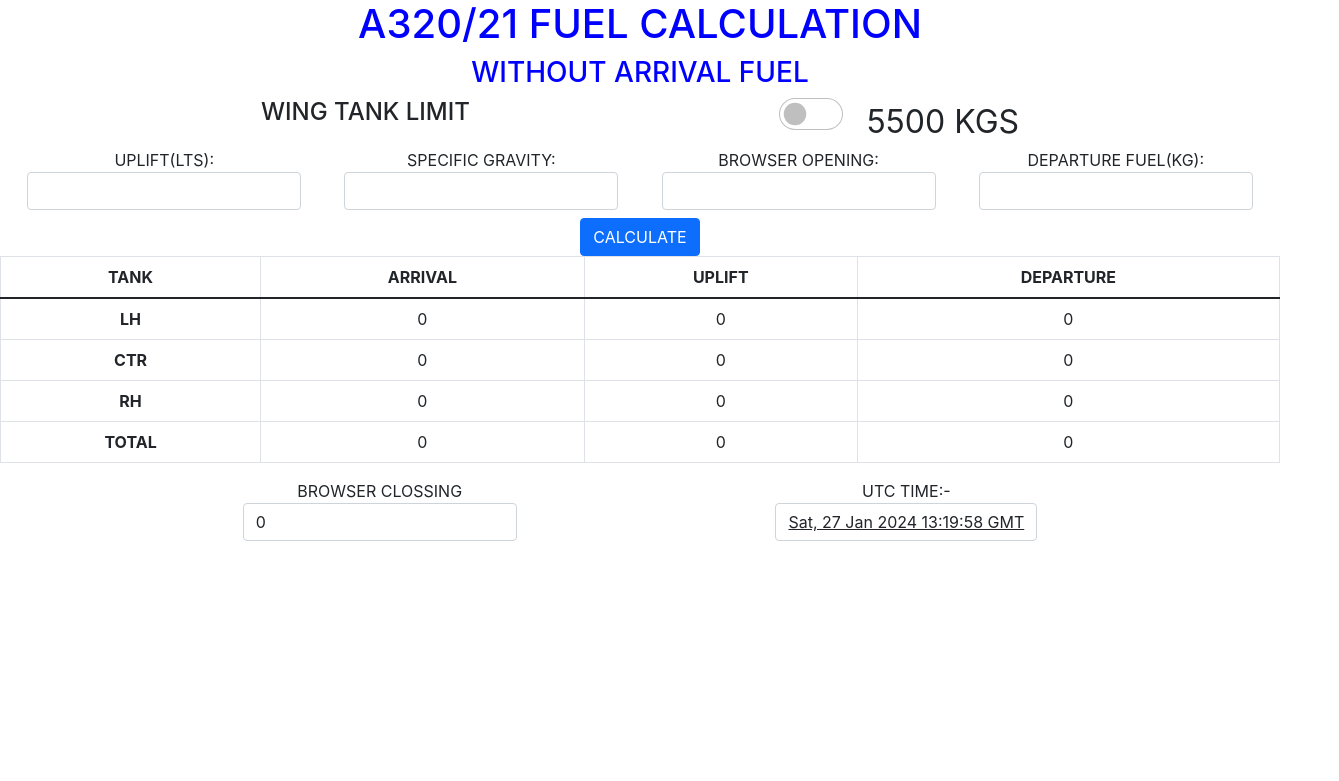
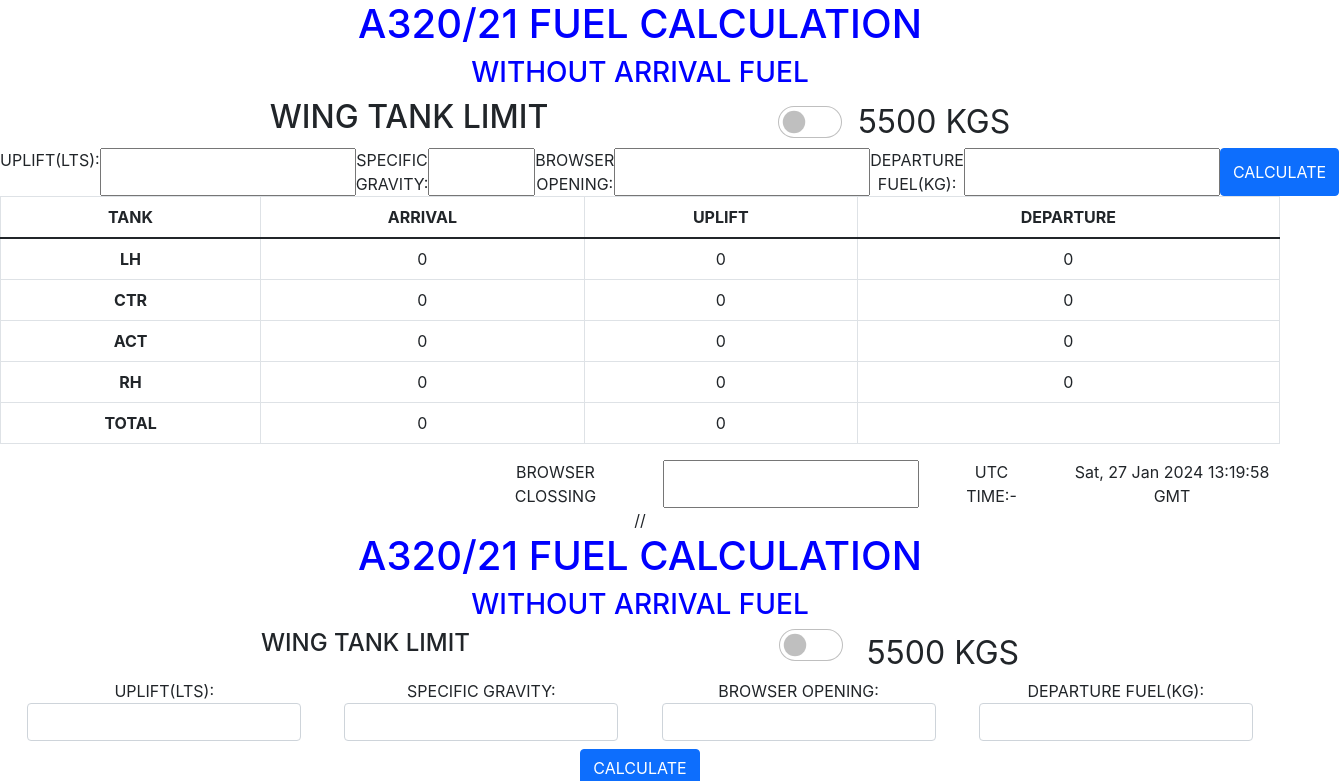
Before and after one commit to pinki1996/Fuel_Calculator, a React (Create React App) app: page / in a window 1280 px wide. Shown: the top 781 px of the page, 1339 px wide, since content can reach past the window. Built offline with nearby package versions, Linux system fonts and the light colour scheme.

Commit message:
Update App.js

```diff
--- a/src/App.js
+++ b/src/App.js
@@ -7,8 +7,8 @@ import { ReactFuel } from './ReactFuel';
 function App() {
   return (
     <div className="App">
-     {/* <FuelCal/> */}
-     <ReactFuel/>
+     <FuelCal/>
+     // <ReactFuel/>
      {/* <Navigation/> */}
 
     </div>
```
